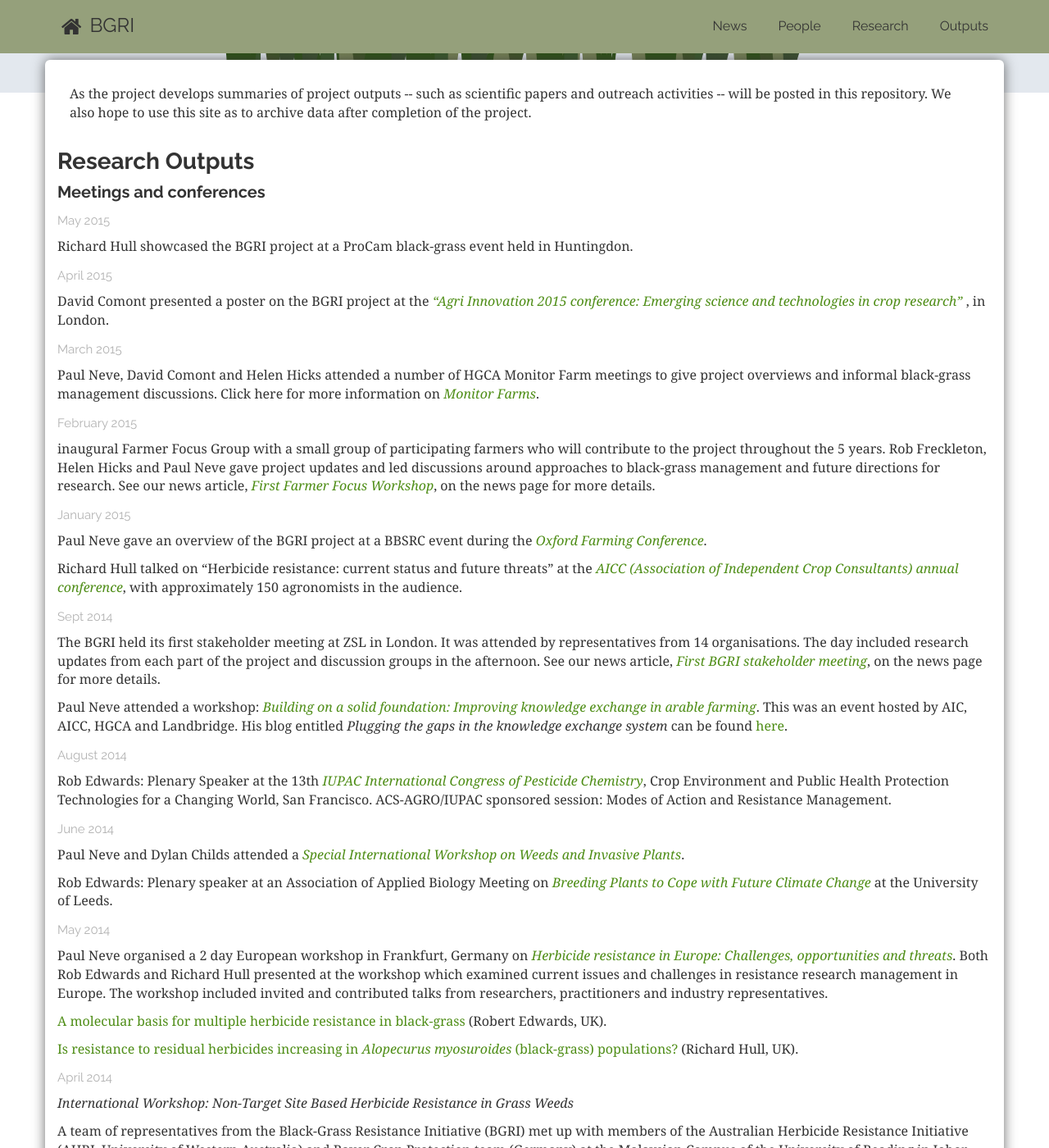
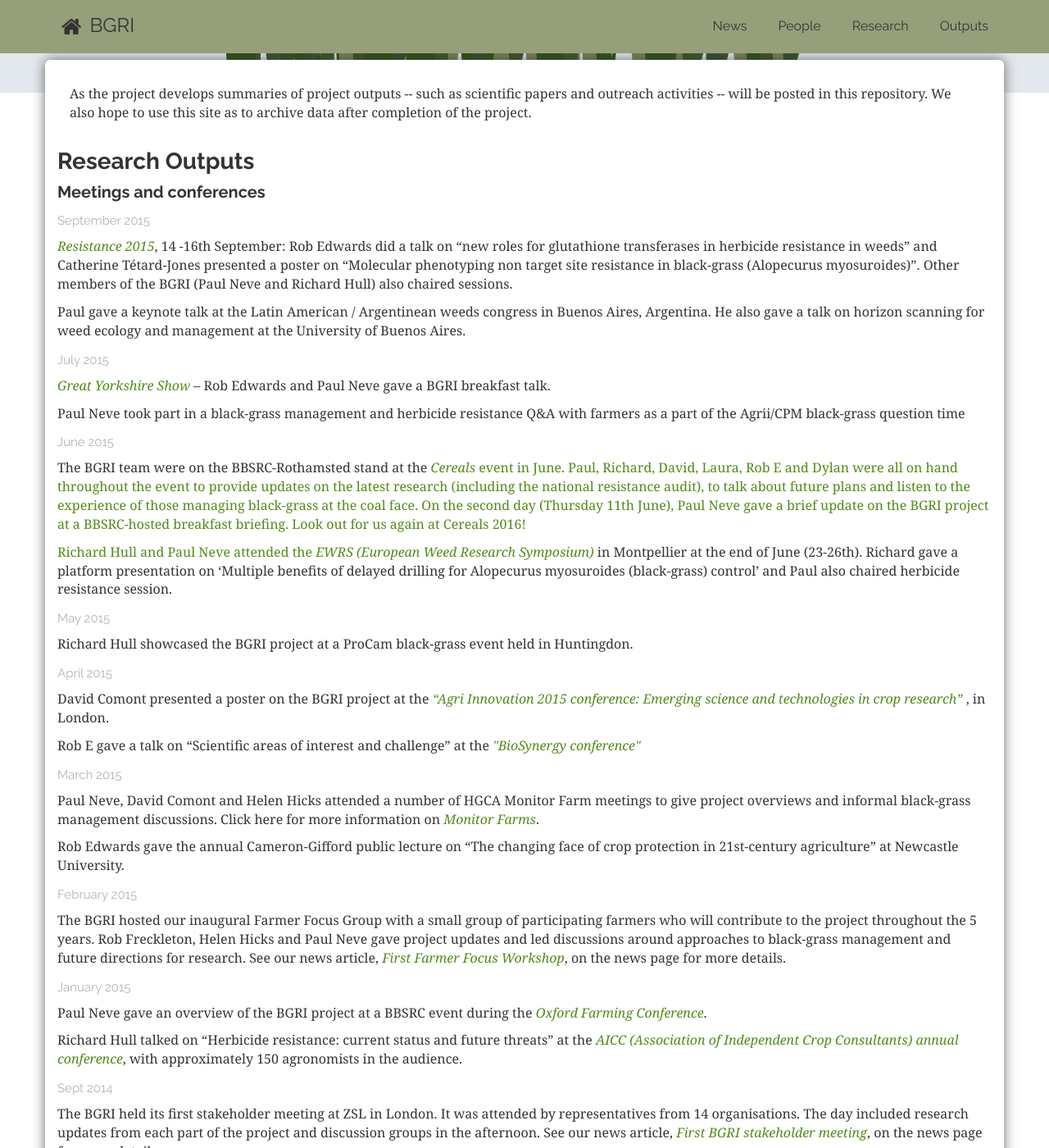
Before and after one commit to dzchilds/black-grass, a Jekyll site: the page built from outputs.html, in a window 1280 px wide and 1400 px high, scrolled down 345 px. Shown: the whole window at 82% size. Built offline with Jekyll 4.4.1, drawn with Linux system fonts in a browser that asks for light colours; nearby versions of some CDN libraries; Markdown is read by kramdown in place of the engine named in the settings.

Commit message:
updating outputs

```diff
--- a/outputs.html
+++ b/outputs.html
@@ -28,18 +28,37 @@ root: "../"
 <h3>Research Outputs</h3>
 <h4>Meetings and conferences</h4>
 
+<h4><small>September 2015</small></h4>
+<p><a href=http://www.rothamsted.ac.uk/resistance2015/> <i>Resistance 2015</i></a>, 14 -16th September: Rob Edwards did a talk on “new roles for glutathione transferases in herbicide resistance in weeds” and Catherine Tétard-Jones presented a poster on “Molecular phenotyping non target site resistance in black-grass (Alopecurus myosuroides)”. Other members of the BGRI (Paul Neve and Richard Hull) also chaired sessions.</p>
+
+<p>Paul gave a keynote talk at the Latin American / Argentinean weeds congress in Buenos Aires, Argentina. He also gave a talk on horizon scanning for weed ecology and management at the University of Buenos Aires.</p>
+
+<h4><small>July 2015</small></h4>
+<p><a href=http://greatyorkshireshow.co.uk/> <i>Great Yorkshire Show </i></a> – Rob Edwards and Paul Neve gave a BGRI breakfast talk.</p>
+<p> Paul Neve took part in a black-grass management and herbicide resistance Q&A with farmers as a part of the Agrii/CPM black-grass question time </p>
+
+<h4><small>June 2015</small></h4>
+<p>The BGRI team were on the BBSRC-Rothamsted stand at the <a href=http://www.cerealsevent.co.uk/> <i>Cereals </i> event in June. Paul, Richard, David, Laura, Rob E and Dylan were all on hand throughout the event to provide updates on the latest research (including the national resistance audit), to talk about future plans and listen to the experience of those managing black-grass at the coal face. On the second day (Thursday 11th June), Paul Neve gave a brief update on the BGRI project at a BBSRC-hosted breakfast briefing. Look out for us again at Cereals 2016!</p>
+
+<p>Richard Hull and Paul Neve attended the <a href=http://ewrs2015.org/><i> EWRS (European Weed Research Symposium) </i></a> in Montpellier at the end of June (23-26th). Richard gave a platform presentation on ‘Multiple benefits of delayed drilling for Alopecurus myosuroides (black-grass) control’ and Paul also chaired herbicide resistance session.</p>
+
+
 <h4><small>May 2015</small></h4>
 <p>Richard Hull showcased the BGRI project at a ProCam black-grass event held in Huntingdon.</p>
 
 <h4><small>April 2015</small></h4>
 <p>David Comont presented a poster on the BGRI project at the <a
 href=https://www.soci.org/events/display-event?eventcode=pest448><i>“Agri Innovation 2015 conference: Emerging science and technologies in crop research” </i></a>, in London.</p>
+<p>Rob E gave a talk on “Scientific areas of interest and challenge” at the <a
+href=http://www.bionow.co.uk/events/2015biosynergyconference.aspx><i>"BioSynergy conference" </i></a> </p>
 
 <h4><small>March 2015</small></h4>
 <p>Paul Neve, David Comont and Helen Hicks attended a number of HGCA Monitor Farm meetings to give project overviews and informal black-grass management discussions. Click here for more information on <a
 href=http://www.hgca.com/get-involved/monitor-farms.aspx> <i>Monitor Farms</i></a>.</p>
+<p>Rob Edwards gave the annual Cameron-Gifford public lecture on “The changing face of crop protection in 21st-century agriculture” at Newcastle University.</p>
+
 <h4><small>February 2015</small></h4>
-<p>inaugural Farmer Focus Group with a small group of participating farmers who will contribute to the project throughout the 5 years. Rob Freckleton, Helen Hicks and Paul Neve gave project updates and led discussions around approaches to black-grass management and future directions for research. See our news article,<a
+<p>The BGRI hosted our inaugural Farmer Focus Group with a small group of participating farmers who will contribute to the project throughout the 5 years. Rob Freckleton, Helen Hicks and Paul Neve gave project updates and led discussions around approaches to black-grass management and future directions for research. See our news article,<a
 href=http://bgri.info/news/index.html> <i>First Farmer Focus Workshop</i></a>, on the news page for more details.</p>
 
 <h4><small>January 2015</small></h4>
```
Also changed, not shown: 1 other file.
